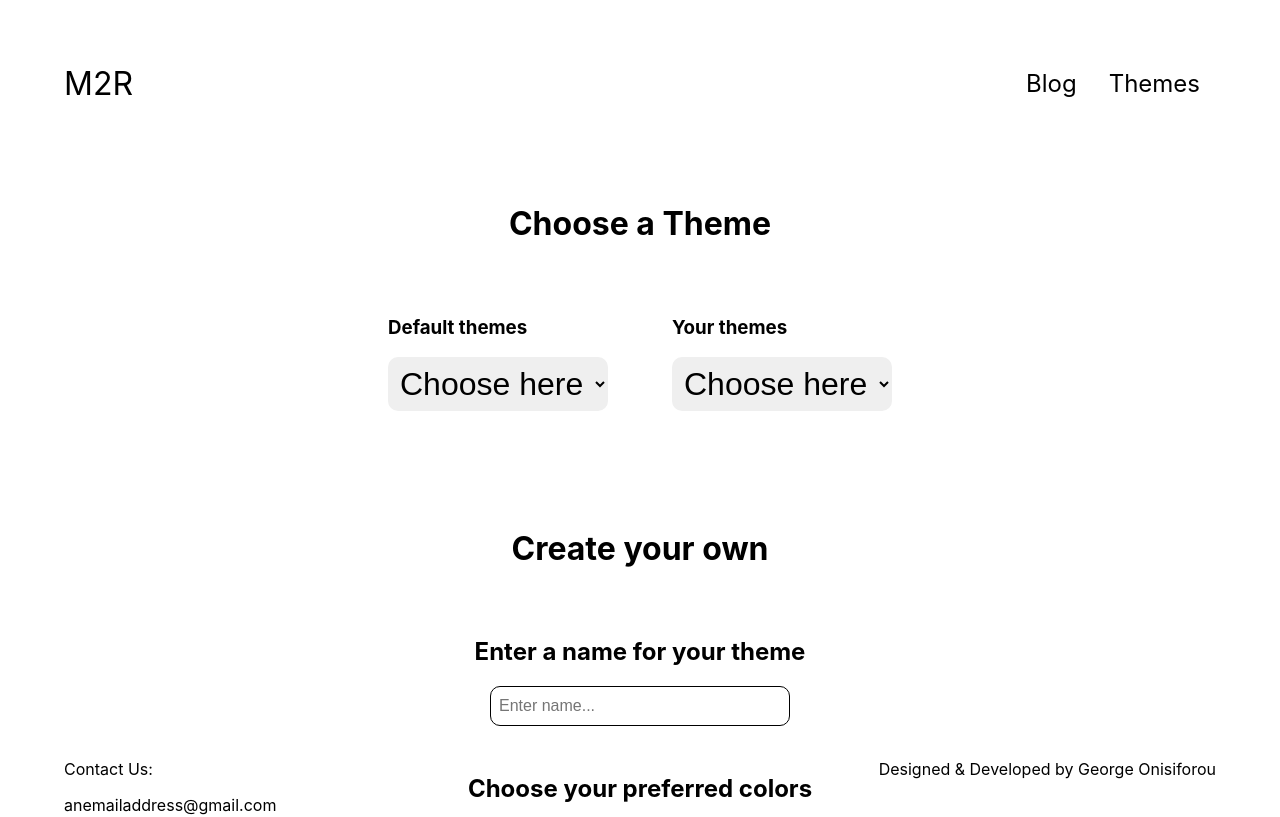
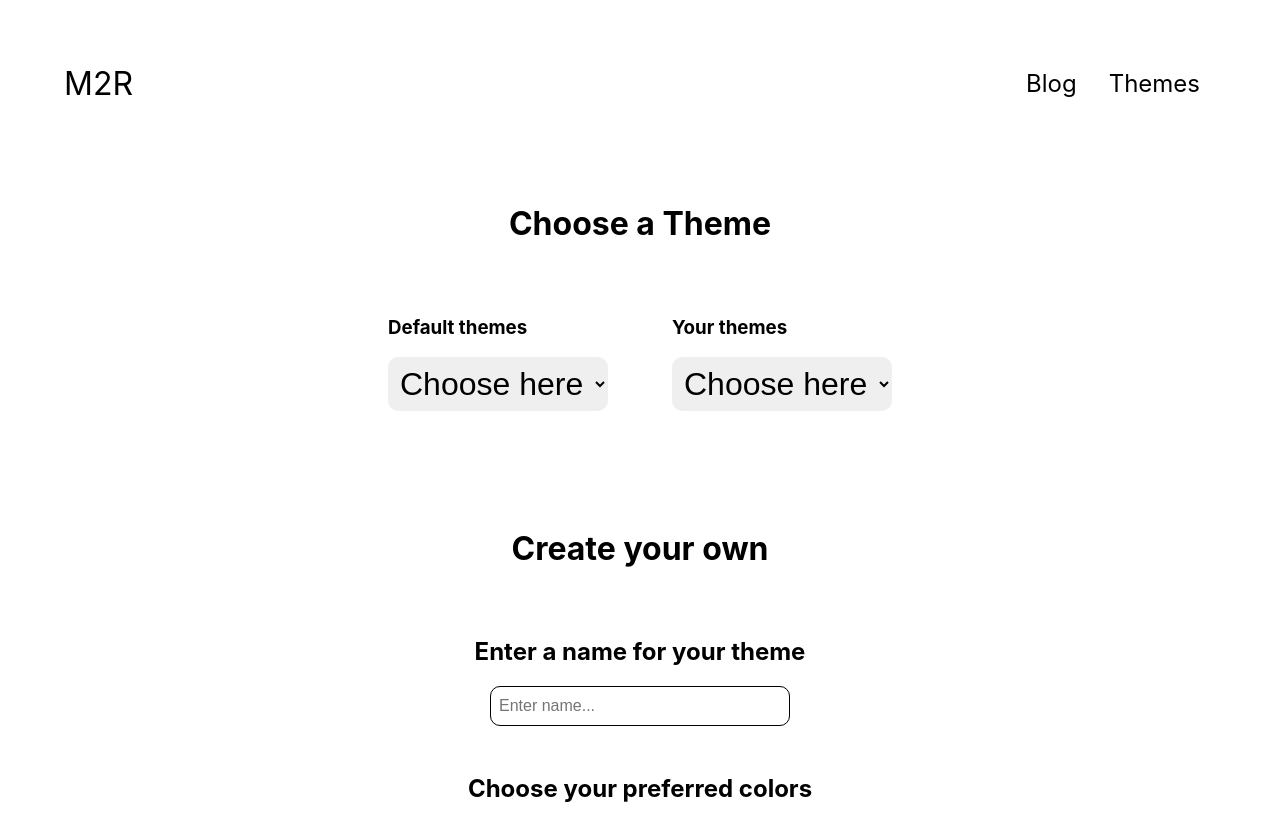
Before and after one commit to vaslabs-ltd/Markdown-to-React, a Next.js app: page /themes in a window 1280 px wide. Shown: the top 817 px of the page. Built offline with nearby package versions, Linux system fonts and the light colour scheme.

Commit message:
final modifications

```diff
--- a/styles/globals.css
+++ b/styles/globals.css
@@ -3,6 +3,7 @@
   --comp_color: grey;
   --background_color: white;
   --comp_text_color: white;
+  --font_size: 16px;
 }
 
 
@@ -13,7 +14,8 @@ body {
   font-family: -apple-system, BlinkMacSystemFont, Segoe UI, Roboto, Oxygen,
     Ubuntu, Cantarell, Fira Sans, Droid Sans, Helvetica Neue, sans-serif;
   background-color: var(--background_color);
-  color: var(--text_color)
+  color: var(--text_color);
+
 
 }
 
@@ -73,7 +75,7 @@ a {
   flex-direction: column;
   justify-content: flex-start;
   align-items: center;
-  height: 70vh;
+  height: 100vh;
 
 }
 
@@ -117,6 +119,8 @@ a {
   display: flex;
   justify-content: space-between;
 }
+
+
 
 .saveTheme{
   margin-top: 2rem;
```
Also changed, not shown: pages/themes.js (+9 -4 lines).
